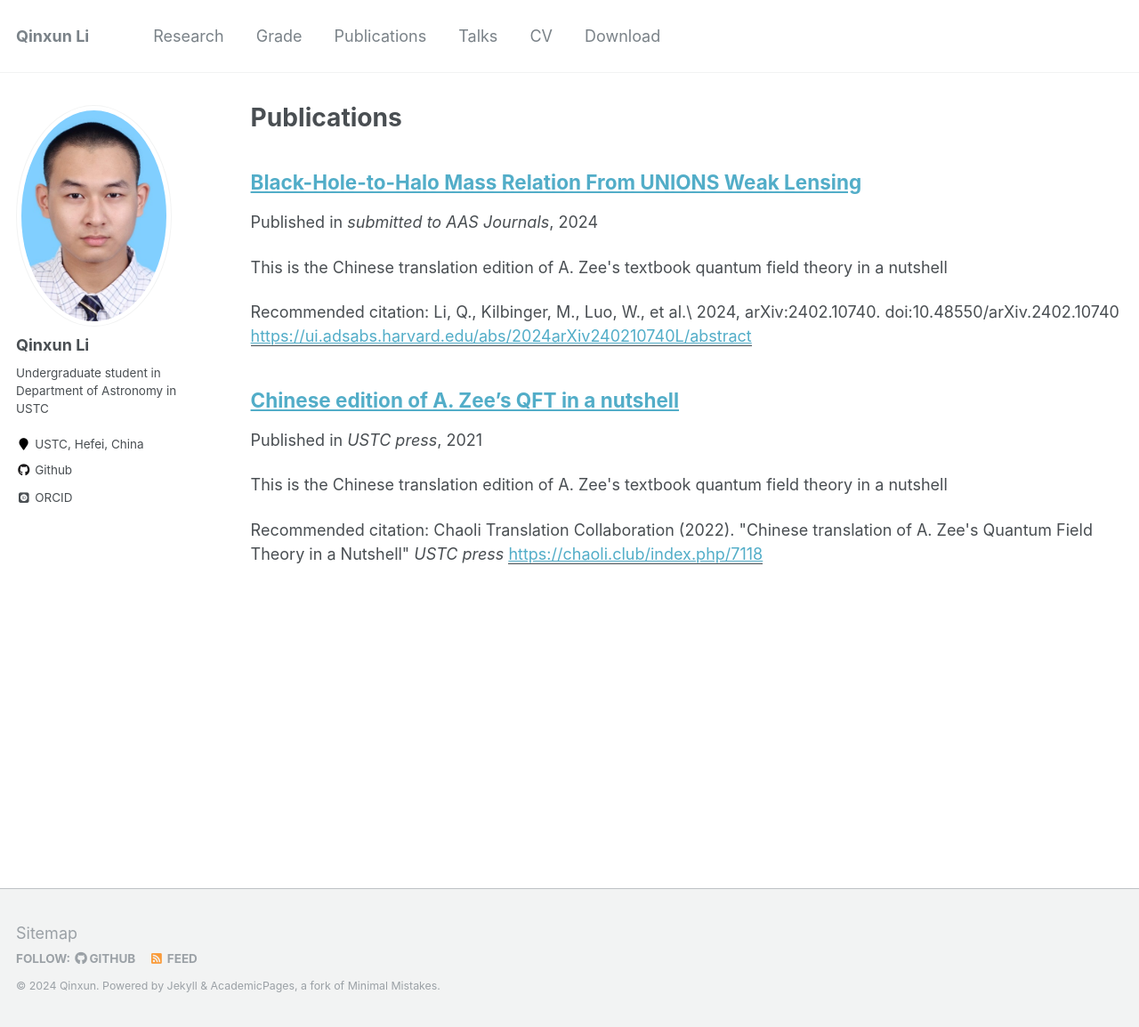
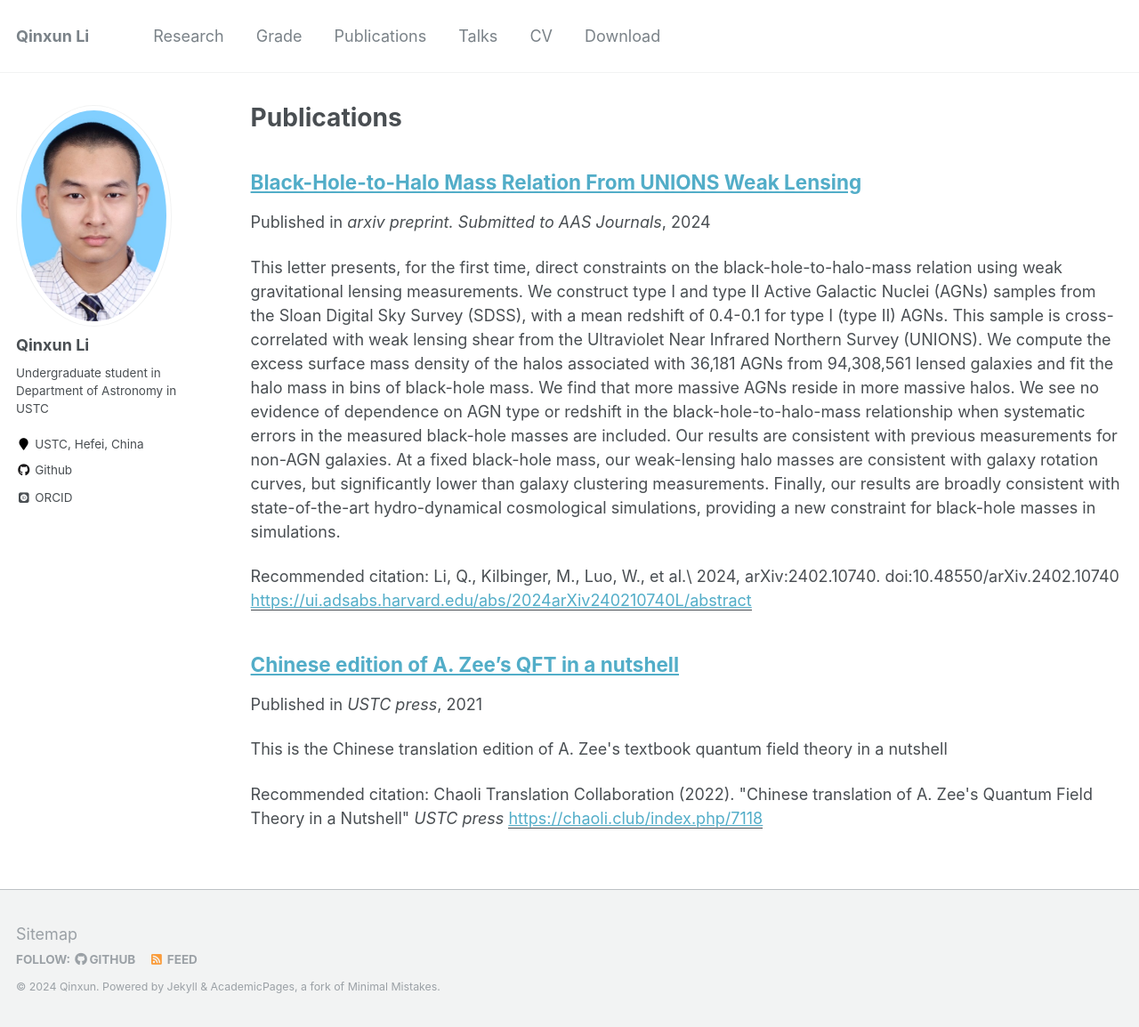
Before and after one commit to qxli2333/qxli2333.github.io, a Jekyll site: the page built from _pages/publications.md, in a window 1280 px wide and 1154 px high. Shown: the whole window at 89% size. Built offline with Jekyll 4.4.1, drawn with Linux system fonts in a browser that asks for light colours; some web fonts are replaced.

Commit message:
modified:   _publications/2024-02-16-Black-Hole-to-Halo-Mass-Relation.md

```diff
--- a/_publications/2024-02-16-Black-Hole-to-Halo-Mass-Relation.md
+++ b/_publications/2024-02-16-Black-Hole-to-Halo-Mass-Relation.md
@@ -2,16 +2,15 @@
 title: "Black-Hole-to-Halo Mass Relation From UNIONS Weak Lensing"
 collection: publications
 permalink: /publications/2024-02-16-Black-Hole-to-Halo-Mass-Relation
-excerpt: 'This is the Chinese translation edition of A. Zee&apos;s textbook quantum field theory in a nutshell'
+excerpt: 'This letter presents, for the first time, direct constraints on the black-hole-to-halo-mass relation using weak gravitational lensing measurements. We construct type I and type II Active Galactic Nuclei (AGNs) samples from the Sloan Digital Sky Survey (SDSS), with a mean redshift of 0.4-0.1 for type I (type II) AGNs. This sample is cross-correlated with weak lensing shear from the Ultraviolet Near Infrared Northern Survey (UNIONS). We compute the excess surface mass density of the halos associated with 36,181 AGNs from 94,308,561 lensed galaxies and fit the halo mass in bins of black-hole mass. We find that more massive AGNs reside in more massive halos. We see no evidence of dependence on AGN type or redshift in the black-hole-to-halo-mass relationship when systematic errors in the measured black-hole masses are included. Our results are consistent with previous measurements for non-AGN galaxies. At a fixed black-hole mass, our weak-lensing halo masses are consistent with galaxy rotation curves, but significantly lower than galaxy clustering measurements. Finally, our results are broadly consistent with state-of-the-art hydro-dynamical cosmological simulations, providing a new constraint for black-hole masses in simulations.'
 date: 2024-02-16
-venue: 'submitted to AAS Journals'
+venue: 'arxiv preprint. Submitted to AAS Journals'
 paperurl: 'https://ui.adsabs.harvard.edu/abs/2024arXiv240210740L/abstract'
 citation: ' Li, Q., Kilbinger, M., Luo, W., et al.\ 2024, arXiv:2402.10740. doi:10.48550/arXiv.2402.10740'
 ---
 
 <a href='https://ui.adsabs.harvard.edu/abs/2024arXiv240210740L/abstract'>Link to the paper</a>
 
-
 This letter presents, for the first time, direct constraints on the black-hole-to-halo-mass relation using weak gravitational lensing measurements. We construct type I and type II Active Galactic Nuclei (AGNs) samples from the Sloan Digital Sky Survey (SDSS), with a mean redshift of 0.4-0.1 for type I (type II) AGNs. This sample is cross-correlated with weak lensing shear from the Ultraviolet Near Infrared Northern Survey (UNIONS). We compute the excess surface mass density of the halos associated with 36,181 AGNs from 94,308,561 lensed galaxies and fit the halo mass in bins of black-hole mass. We find that more massive AGNs reside in more massive halos. We see no evidence of dependence on AGN type or redshift in the black-hole-to-halo-mass relationship when systematic errors in the measured black-hole masses are included. Our results are consistent with previous measurements for non-AGN galaxies. At a fixed black-hole mass, our weak-lensing halo masses are consistent with galaxy rotation curves, but significantly lower than galaxy clustering measurements. Finally, our results are broadly consistent with state-of-the-art hydro-dynamical cosmological simulations, providing a new constraint for black-hole masses in simulations.
 
 <!-- Recommended citation: Chaoli Translation Collaboration (2022). "Chinese translation of A. Zee's Quantum Field Theory in a Nutshell"  <i>USTC press</i> -->
```
